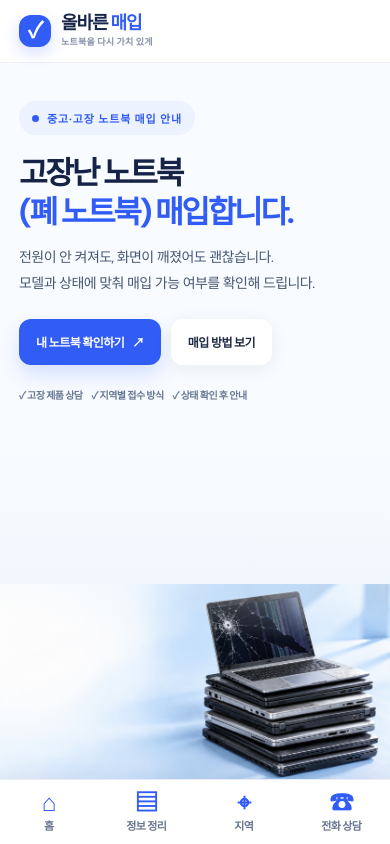
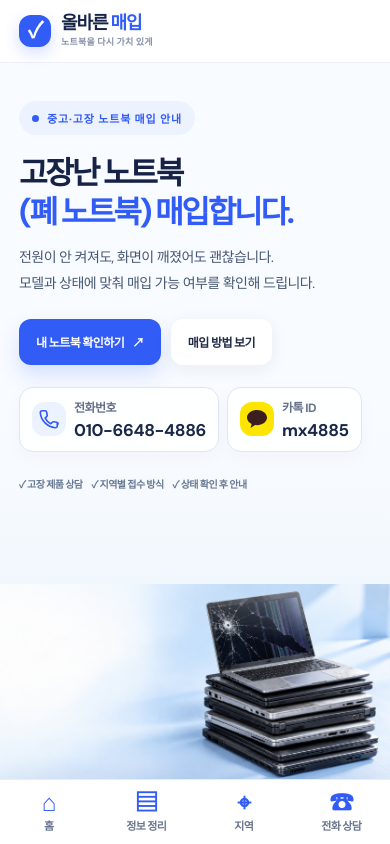
Before and after one commit to cms459800-wq/olbareun-laptop, a Next.js app: page / in a window 390 px wide. Shown: the top 844 px of the page. Built offline with nearby package versions, Linux system fonts and the light colour scheme; no server answers.

Commit message:
Add phone number and Kakao ID to home hero

```diff
--- a/src/app/page.tsx
+++ b/src/app/page.tsx
@@ -19,7 +19,7 @@ const conditionIcons={
 } as const;
 
 export default function Home(){return <main>
-  <section className="hero-photo"><Image className="hero-background-image" src="/uploads/hero-laptop.png" alt="" fill priority sizes="100vw"/><div className="hero shell"><div className="hero-copy"><div className="eyebrow"><span className="dot"/> 중고·고장 노트북 매입 안내</div><h1>고장난 노트북<br/><em>(폐 노트북) 매입합니다.</em></h1><p>전원이 안 켜져도, 화면이 깨졌어도 괜찮습니다.<br/>모델과 상태에 맞춰 매입 가능 여부를 확인해 드립니다.</p><div className="hero-actions"><Link className="button primary" href="#estimate">내 노트북 확인하기 <span>↗</span></Link><Link className="button light" href="#how">매입 방법 보기</Link></div><div className="hero-trust"><span>✓ 고장 제품 상담</span><span>✓ 지역별 접수 방식</span><span>✓ 상태 확인 후 안내</span></div></div></div></section>
+  <section className="hero-photo"><Image className="hero-background-image" src="/uploads/hero-laptop.png" alt="" fill priority sizes="100vw"/><div className="hero shell"><div className="hero-copy"><div className="eyebrow"><span className="dot"/> 중고·고장 노트북 매입 안내</div><h1>고장난 노트북<br/><em>(폐 노트북) 매입합니다.</em></h1><p>전원이 안 켜져도, 화면이 깨졌어도 괜찮습니다.<br/>모델과 상태에 맞춰 매입 가능 여부를 확인해 드립니다.</p><div className="hero-actions"><Link className="button primary" href="#estimate">내 노트북 확인하기 <span>↗</span></Link><Link className="button light" href="#how">매입 방법 보기</Link></div><div className="hero-contact"><a className="hero-contact-phone" href="tel:01066484886"><span className="hero-contact-icon"><AppIcon name="phone" size={22}/></span><span><small>전화번호</small><strong>010-6648-4886</strong></span></a><div className="hero-contact-kakao"><span className="hero-contact-icon"><svg width="24" height="24" viewBox="0 0 24 24" fill="currentColor" aria-hidden="true"><path d="M12 3C6.5 3 2 6.4 2 10.6c0 2.7 1.8 5.1 4.6 6.4l-1.1 4 4.6-2.9c.6.1 1.2.1 1.9.1 5.5 0 10-3.4 10-7.6S17.5 3 12 3Z"/></svg></span><span><small>카톡 ID</small><strong>mx4885</strong></span></div></div><div className="hero-trust"><span>✓ 고장 제품 상담</span><span>✓ 지역별 접수 방식</span><span>✓ 상태 확인 후 안내</span></div></div></div></section>
   <section className="shell routes" id="how"><div className="section-head"><div><span className="kicker">HOW TO SELL</span><h2>어디서든, 내게 맞는 방법으로</h2><p>부산은 현장 방문, 다른 지역은 택배로 접수합니다.</p></div></div><div className="route-grid"><Link href="/busan" className="route-card busan-card"><div className="route-icon"><AppIcon name="location" size={30}/></div><div><span className="route-label">BUSAN · ON SITE</span><h3>부산 현장매입</h3><p>부산 16개 구·군에서 방문 가능 여부와 일정을 상담해요.</p><span className="text-link">지역 살펴보기 <b>↗</b></span></div></Link><Link href="/regions" className="route-card shipping-card"><div className="route-icon"><AppIcon name="package" size={30}/></div><div><span className="route-label">NATIONWIDE · DELIVERY</span><h3>전국 택배매입</h3><p>부산 외 지역은 사진으로 먼저 확인하고 택배로 접수해요.</p><span className="text-link">택배 절차 보기 <b>↗</b></span></div></Link></div></section>
   <section className="soft-section" id="conditions"><div className="shell"><div className="section-head split"><div><span className="kicker">WHAT WE BUY</span><h2>이런 상태도 문의해 보세요</h2><p>고장 증상을 선택하면 확인할 내용을 자세히 볼 수 있어요.</p></div><span className="section-aside">최종 매입 가능 여부는 제품 확인 후 결정됩니다.</span></div><div className="condition-grid">{conditions.map(c=><Link href={`/condition/${c.slug}`} className="condition-card" key={c.slug}><span className="condition-icon"><AppIcon name={conditionIcons[c.slug as keyof typeof conditionIcons]}/></span><strong>{c.title}</strong><small>{c.text}</small><span className="arrow">↗</span></Link>)}</div></div></section>
   <section className="shell brand-section"><div className="section-head"><span className="kicker">BRAND GUIDE</span><h2>제조사별로 확인해 보세요</h2><p>모델 확인과 계정 정리 방법을 브랜드별로 안내합니다.</p></div><div className="brand-grid">{brands.map(brand=><Link className="brand-card" href={`/brand/${brand.slug}`} key={brand.slug}><span className="brand-icon" aria-hidden="true">{brand.logoPath?<Image src={brand.logoPath} alt="" width={50} height={50}/>:brand.mark}</span><strong>{brand.name}</strong><small>매입 준비 방법 보기</small><b aria-hidden="true">↗</b></Link>)}</div></section>
```
